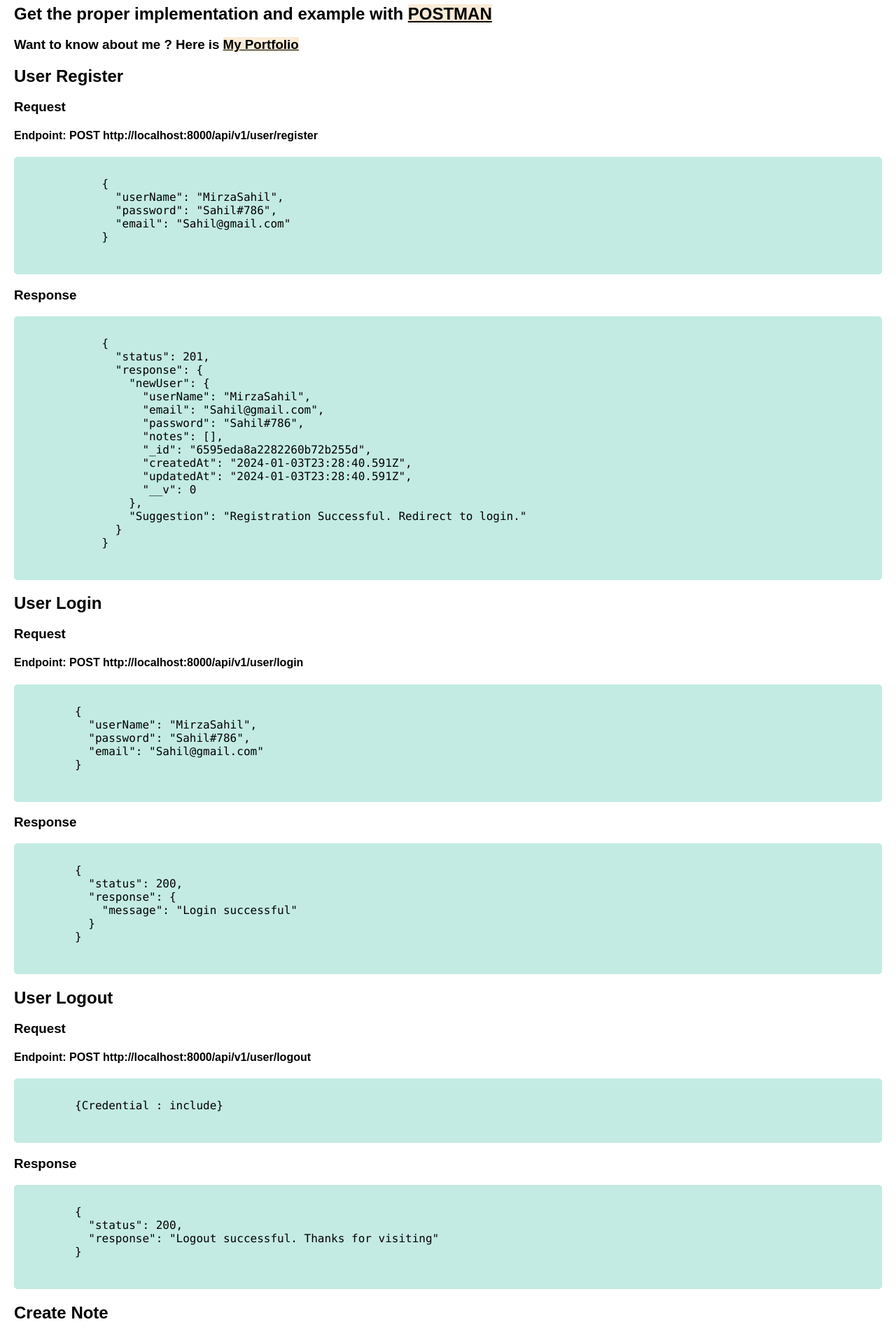
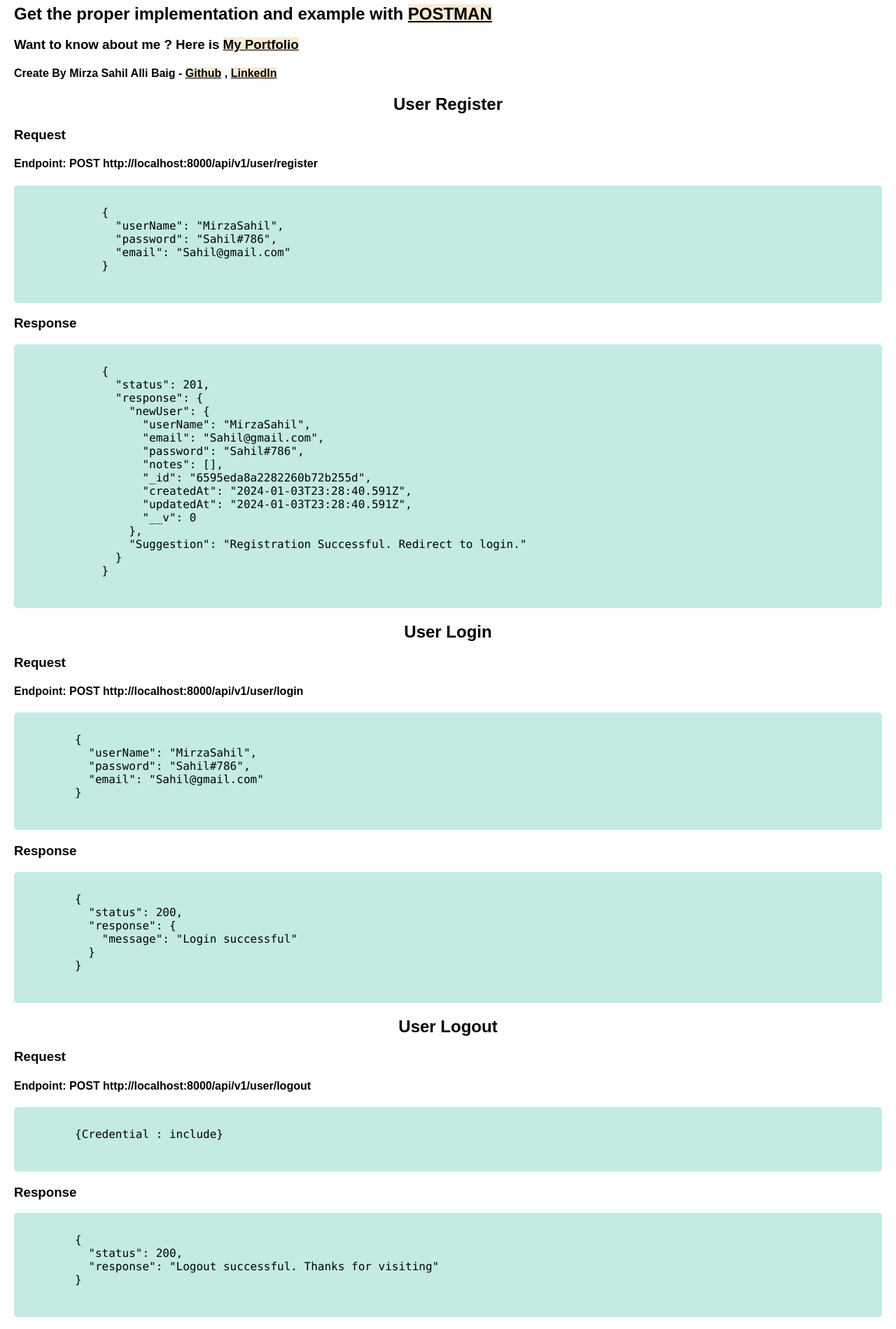
Before and after one commit to mirza7860/Note-Api, a website: page Public/index.html in a window 1280 px wide. Shown: the part 180-2079 px from the top of the page at 70% size. Drawn offline with Linux system fonts and the light colour scheme.

Commit message:
update index.html

```diff
--- a/Public/index.html
+++ b/Public/index.html
@@ -1,5 +1,6 @@
 <!DOCTYPE html>
 <html lang="en">
+
 <head>
   <meta charset="UTF-8">
   <meta name="viewport" content="width=device-width, initial-scale=1.0">
@@ -9,6 +10,10 @@
       font-family: Arial, sans-serif;
       margin: 20px;
       background-color: rgb(255, 255, 255);
+    }
+
+    .heading {
+      text-align: center;
     }
 
     a {
@@ -47,8 +52,10 @@
   <h2>Get the proper implementation and example with <a
       href="https://documenter.getpostman.com/view/32121402/2s9YsFFaLp">POSTMAN</a></h2>
   <h3>Want to know about me ? Here is <a href="https://sahil-portfolio-omega.vercel.app/">My Portfolio</a></h3>
+  <h4>Create By Mirza Sahil Alli Baig - <a href="https://github.com/mirza7860">Github</a> , <a
+      href="https://www.likedin.com/in/mirza7860">LinkedIn</a></h4>
   <section>
-        <h2>User Register</h2>
+    <h2 class="heading">User Register</h2>
     <h3>Request</h3>
     <h4>Endpoint: POST http://localhost:8000/api/v1/user/register</h4>
     <pre>
@@ -84,7 +91,7 @@
         </pre>
   </section>
   <section>
-        <h2>User Login</h2>
+    <h2 class="heading">User Login</h2>
     <h3>Request</h3>
     <h4>Endpoint: POST http://localhost:8000/api/v1/user/login</h4>
     <pre>
@@ -111,7 +118,7 @@
   </section>
 
   <section>
-        <h2>User Logout</h2>
+    <h2 class="heading">User Logout</h2>
     <h3>Request</h3>
     <h4>Endpoint: POST http://localhost:8000/api/v1/user/logout</h4>
     <pre>
@@ -132,7 +139,7 @@
   </section>
 
   <section>
-        <h2>Create Note</h2>
+    <h2 class="heading">Create Note</h2>
     <h3>Request</h3>
     <h4>Endpoint: POST http://localhost:8000/api/v1/app/notes</h4>
     <pre>
@@ -167,7 +174,7 @@
   </section>
 
   <section>
-        <h2>Get All Notes</h2>
+    <h2 class="heading">Get All Notes</h2>
     <h3>Request</h3>
     <h4>Endpoint: GET http://localhost:8000/api/v1/app/notes</h4>
     <pre>
@@ -203,7 +210,7 @@
     </pre>
   </section>
   <section>
-        <h2>User Notes</h2>
+    <h2 class="heading">User Notes</h2>
     <h3>Request</h3>
     <h4>Endpoint: GET http://localhost:8000/api/v1/app/notes/:userId</h4>
     <pre>
@@ -240,7 +247,7 @@
   </section>
 
   <section>
-        <h2>Update Note</h2>
+    <h2 class="heading">Update Note</h2>
     <h3>Request</h3>
     <h4>Endpoint: PATCH http://localhost:8000/api/v1/app/notes/:noteId</h4>
     <pre>
@@ -265,7 +272,7 @@
   </section>
 
   <section>
-        <h2>Delete Note</h2>
+    <h2 class="heading">Delete Note</h2>
     <h3>Request</h3>
     <h4>Endpoint: DELETE http://localhost:8000/api/v1/app/notes/:noteId</h4>
     <pre>
```
Lines whose indentation alone changed are shown as unchanged.
